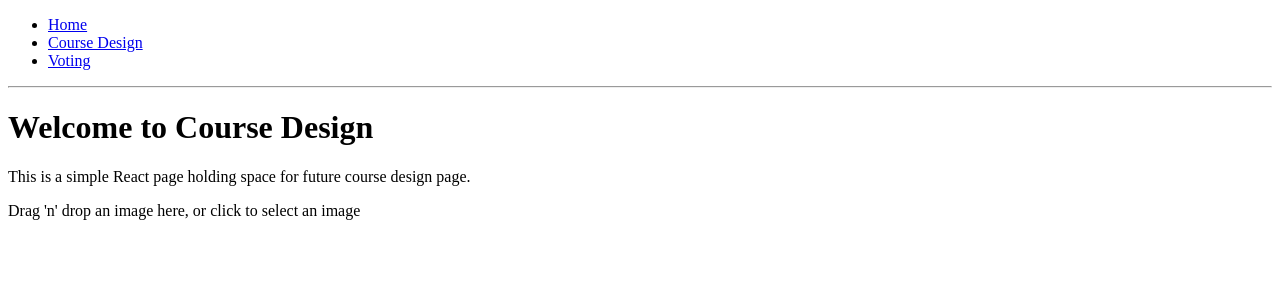
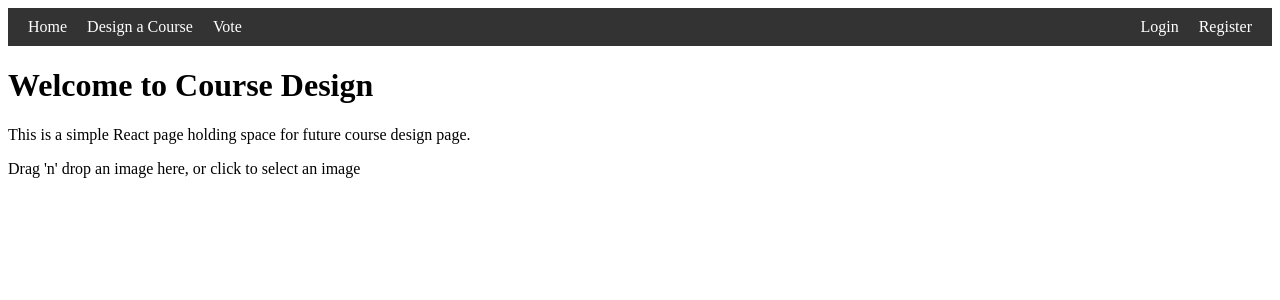
Before and after one commit to elipwns/autocross-course-design, a React (Create React App) app: page /CourseDesign in a window 1280 px wide. Shown: the top 300 px of the page. Built offline with nearby package versions, Linux system fonts and the light colour scheme.

Commit message:
Nav Bar Development (#2)
* test gpg key

* fix nav bar

```diff
--- a/src/App.css
+++ b/src/App.css
@@ -1,3 +1,32 @@
+nav {
+  display: flex;
+  justify-content: space-between;
+  background-color: #333;
+  color: white;
+  padding: 10px 20px;
+}
+
+.left {
+  display: flex;
+}
+
+.left a {
+  text-decoration: none;
+  color: white;
+  margin-right: 20px;
+}
+
+.right a {
+  text-decoration: none;
+  color: white;
+  margin-left: 20px;
+}
+
+.right {
+  display: flex;
+}
+
+
 /* .App {
   text-align: center;
 }
--- a/src/App.js
+++ b/src/App.js
@@ -1,33 +1,22 @@
 import './App.css';
-import { BrowserRouter, Route, Link, Routes } from 'react-router-dom';
+import { BrowserRouter as Router, Route, Routes } from 'react-router-dom';
 import Homepage from './Homepage';
 import Voting from './Voting';
 import CourseDesign from './CourseDesign';
+import NavigationBar from './NavigationBar';
 
 function App() {
   return (
-    <BrowserRouter>
-      <div>
-        <ul>
-          <li>
-            <Link to="/">Home</Link>
-          </li>
-          <li>
-            <Link to="/CourseDesign">Course Design</Link>
-          </li>
-          <li>
-            <Link to="/voting">Voting</Link>
-          </li>
-        </ul>
-
-        <hr />
-        <Routes>
-          <Route path="/" element={<Homepage/>} />
-          <Route path="/CourseDesign" element={<CourseDesign/>} />
-          <Route path="/Voting" element={<Voting/>} />
-        </Routes>
-      </div>
-    </BrowserRouter>
+    <Router>
+      <NavigationBar />
+      <Routes>
+        <Route path="/" element={<Homepage/>} />
+        <Route path="/CourseDesign" element={<CourseDesign/>} />
+        <Route path="/voting" element={<Voting/>} />
+        <Route path="/login" element={<Homepage/>} />
+        <Route path="/register" element={<Homepage/>} />
+      </Routes>
+    </Router>
   );
 }
 
--- /dev/null
+++ b/src/NavigationBar.js
@@ -0,0 +1,20 @@
+import React from 'react';
+import { Link } from 'react-router-dom';
+
+const NavigationBar = () => {
+  return (
+    <nav>
+      <div className="left">
+        <Link to="/">Home</Link>
+        <Link to="/CourseDesign">Design a Course</Link>
+        <Link to="/voting">Vote</Link>
+      </div>
+      <div className="right">
+        <Link to="/login">Login</Link>
+        <Link to="/register">Register</Link>
+      </div>
+    </nav>
+  );
+};
+
+export default NavigationBar;
```
Also changed, not shown: src/Navigation.js (deleted, +0 -16 lines), 1 other file (tests, documents, lock files or other folders).
